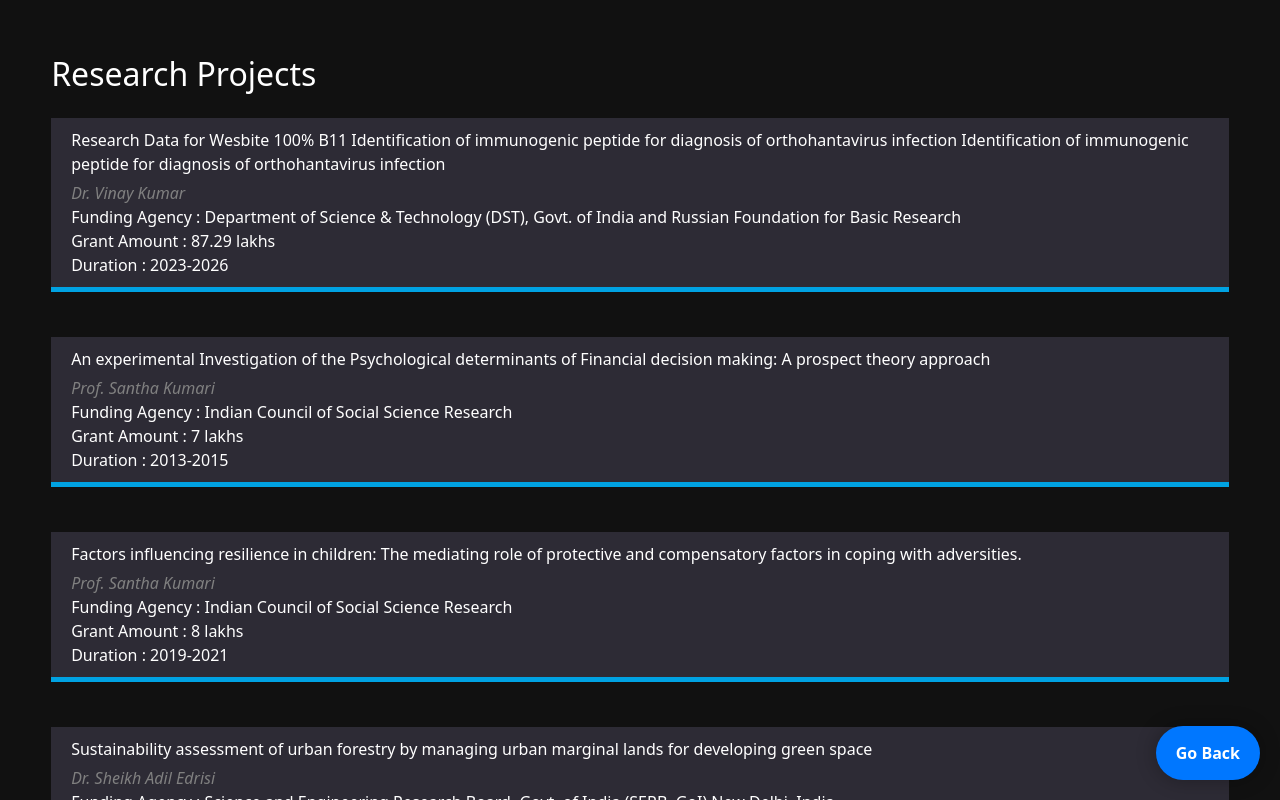
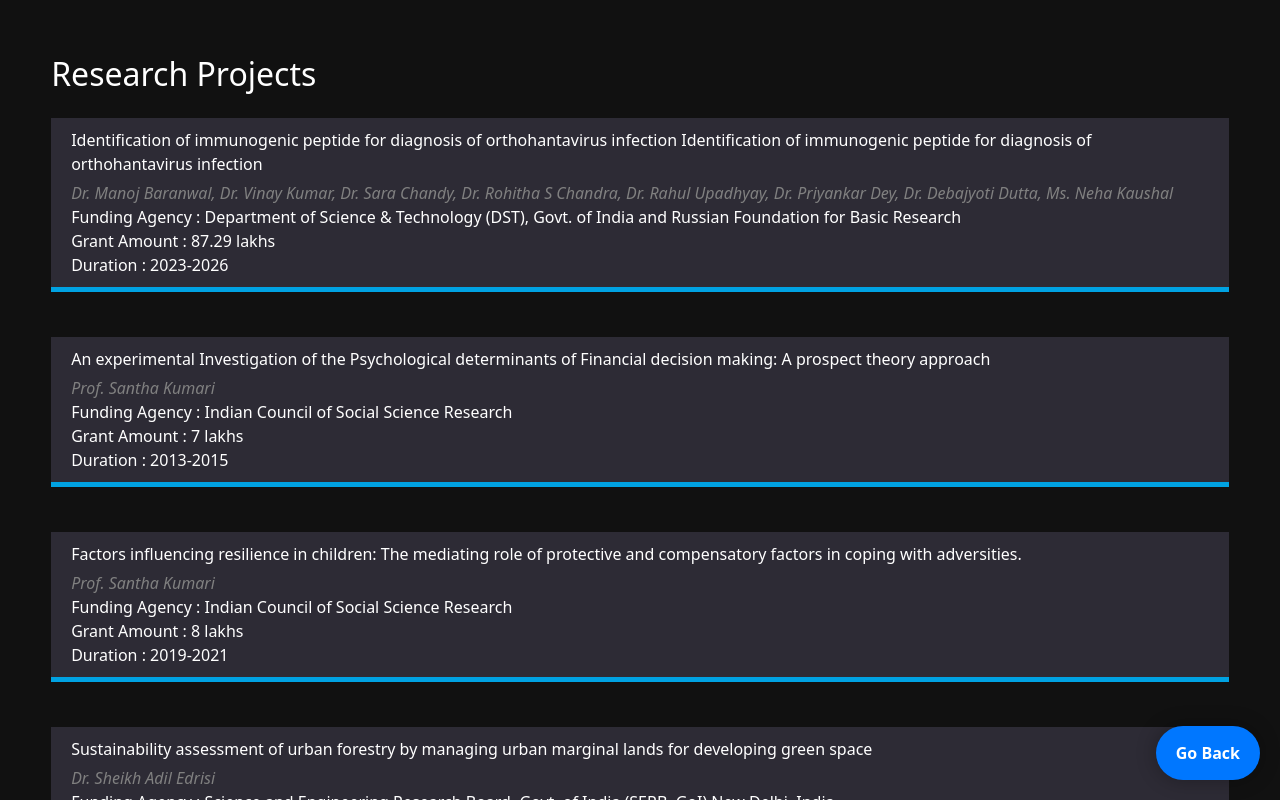
Before and after one commit to ACT-Center/website-extension-tslas, a React (Vite) app: page /section/projects in a window 1280 px wide. Shown: the top 800 px of the page. Built offline with nearby package versions, Linux system fonts and the light colour scheme.

Commit message:
small changes

```diff
--- a/src/pages/Layout.jsx
+++ b/src/pages/Layout.jsx
@@ -13,7 +13,7 @@ export default function Layout() {
     <div className="layout">
 
         <div className="layoutTitle">
-          <h1> {title} </h1>
+          <h1> {title=='ZZZZZZZZZZZZZZZZ'?'Others':title} </h1>
         </div>
 
         <div className="content">
--- a/src/pages/publication/publications.jsx
+++ b/src/pages/publication/publications.jsx
@@ -69,7 +69,7 @@ function TeacherCard({id, name}) {
     return (
         <div className='teacherCard' onClick={clickHandler}>
             <img src={fi[id-1]} className="teacherCardImg" alt={id} />
-            <p className="teacherCardName">Dr. {name}</p>
+            <p className="teacherCardName">{name=='ZZZZZZZZZZZZZZZZ'?'Others':'Dr. ' + name}</p>
         </div>
     );
 }
--- a/src/pages/publication/teacherpubs.jsx
+++ b/src/pages/publication/teacherpubs.jsx
@@ -8,7 +8,7 @@ export default function Teacherpubs() {
 
     let data = useLocation();
     let [setTitle, setDesc] = useOutletContext();
-    setTitle(data.state.name)
+    setTitle("Dr. " + data.state.name)
 
     const client = new Client()
         .setEndpoint("https://cloud.appwrite.io/v1")
--- a/src/pages/research_projects/researchprojects.jsx
+++ b/src/pages/research_projects/researchprojects.jsx
@@ -2,7 +2,7 @@ import { useOutletContext } from "react-router-dom";
 import { useEffect } from "react";
 
 let names = [
-    'Dr. Vinay Kumar',
+    'Dr. Manoj Baranwal, Dr. Vinay Kumar, Dr. Sara Chandy, Dr. Rohitha S Chandra, Dr. Rahul Upadhyay, Dr. Priyankar Dey, Dr. Debajyoti Dutta, Ms. Neha Kaushal',
     "Prof. Santha Kumari",
     "Prof. Santha Kumari",
     "Dr. Sheikh Adil Edrisi",
@@ -12,7 +12,7 @@ let names = [
 ];
 
 let projects = [
-    "Research Data for Wesbite 100% B11 Identification of immunogenic peptide for diagnosis of orthohantavirus infection Identification of immunogenic peptide for diagnosis of orthohantavirus infection",
+    "Identification of immunogenic peptide for diagnosis of orthohantavirus infection Identification of immunogenic peptide for diagnosis of orthohantavirus infection",
     "An experimental Investigation of the Psychological determinants of Financial decision making: A prospect theory approach",
     "Factors influencing resilience in children: The mediating role of protective and compensatory factors in coping with adversities.",
     "Sustainability assessment of urban forestry by managing urban marginal lands for developing green space",
```
Also changed, not shown: src/pages/publication/FacultyImages/JappenOberoi.jpg.
